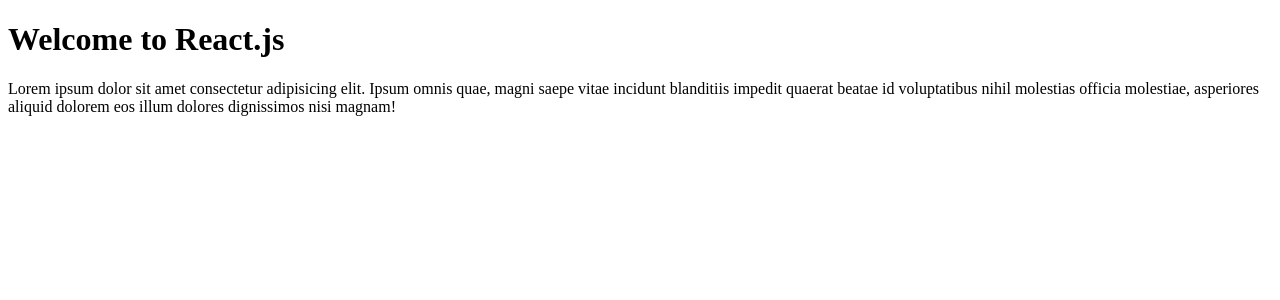
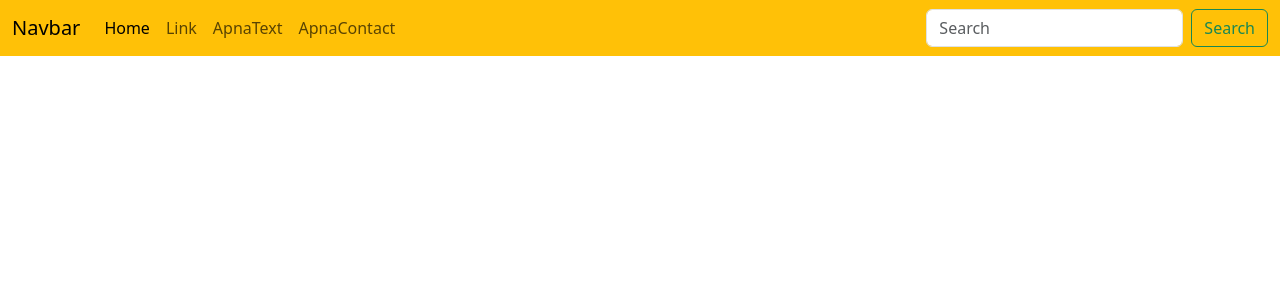
Before and after one commit to NeerajKatheriya1435/Online_Durgesh_React, a React (Create React App) app: page / in a window 1280 px wide. Shown: the top 300 px of the page. Built offline with nearby package versions, Linux system fonts and the light colour scheme.

Commit message:
day 5 react code

```diff
--- /dev/null
+++ b/My Javascript Code/faalatu1.mjs
@@ -0,0 +1,5 @@
+const str1 = "Nitya";
+const str2 = "Abhishek";
+const str3 = "Neeraj";
+
+export default { str1, str2, str3 };
--- a/public/index.html
+++ b/public/index.html
@@ -1,43 +1,30 @@
 <!DOCTYPE html>
 <html lang="en">
+
 <head>
   <meta charset="utf-8" />
   <link rel="icon" href="%PUBLIC_URL%/favicon.ico" />
   <meta name="viewport" content="width=device-width, initial-scale=1" />
   <meta name="theme-color" content="#000000" />
-    <meta
-      name="description"
-      content="Web site created using create-react-app"
-    />
+  <meta name="description" content="Web site created using create-react-app" />
   <link rel="apple-touch-icon" href="%PUBLIC_URL%/logo192.png" />
   <!--
       manifest.json provides metadata used when your web app is installed on a
       user's mobile device or desktop. See https://developers.google.com/web/fundamentals/web-app-manifest/
     -->
   <link rel="manifest" href="%PUBLIC_URL%/manifest.json" />
-    <!--
-      Notice the use of %PUBLIC_URL% in the tags above.
-      It will be replaced with the URL of the `public` folder during the build.
-      Only files inside the `public` folder can be referenced from the HTML.
+  <title>React App</title>
+  <link href="https://cdn.jsdelivr.net/npm/bootstrap@5.3.3/dist/css/bootstrap.min.css" rel="stylesheet"
+    integrity="sha384-QWTKZyjpPEjISv5WaRU9OFeRpok6YctnYmDr5pNlyT2bRjXh0JMhjY6hW+ALEwIH" crossorigin="anonymous">
+</head>
 
-      Unlike "/favicon.ico" or "favicon.ico", "%PUBLIC_URL%/favicon.ico" will
-      work correctly both with client-side routing and a non-root public URL.
-      Learn how to configure a non-root public URL by running `npm run build`.
-    -->
-    <title>React App</title>
-  </head>
 <body>
   <noscript>You need to enable JavaScript to run this app.</noscript>
   <div id="root"></div>
-    <!--
-      This HTML file is a template.
-      If you open it directly in the browser, you will see an empty page.
 
-      You can add webfonts, meta tags, or analytics to this file.
-      The build step will place the bundled scripts into the <body> tag.
+  <script src="https://cdn.jsdelivr.net/npm/bootstrap@5.3.3/dist/js/bootstrap.bundle.min.js"
+    integrity="sha384-YvpcrYf0tY3lHB60NNkmXc5s9fDVZLESaAA55NDzOxhy9GkcIdslK1eN7N6jIeHz"
+    crossorigin="anonymous"></script>
+</body>
 
-      To begin the development, run `npm start` or `yarn start`.
-      To create a production bundle, use `npm run build` or `yarn build`.
-    -->
-  </body>
 </html>
--- a/src/App.js
+++ b/src/App.js
@@ -1,12 +1,13 @@
 
 import './App.css';
 
+import Navbar from "./components/Navbar"
+
 function App() {
   return (
-    <div className="">
-      <h1 className="heading">Welcome to React.js</h1>
-      <p>Lorem ipsum dolor sit amet consectetur adipisicing elit. Ipsum omnis quae, magni saepe vitae incidunt blanditiis impedit quaerat beatae id voluptatibus nihil molestias officia molestiae, asperiores aliquid dolorem eos illum dolores dignissimos nisi magnam!</p>
-    </div>
+    <>
+      <Navbar />
+    </>
   );
 }
 
--- /dev/null
+++ b/src/components/Navbar.js
@@ -0,0 +1,38 @@
+import React from 'react'
+
+const Navbar = () => {
+    return (
+        <>
+            <nav className="navbar navbar-expand-lg bg-warning">
+                <div className="container-fluid">
+                    <a className="navbar-brand" href="/">Navbar</a>
+                    <button className="navbar-toggler" type="button" data-bs-toggle="collapse" data-bs-target="#navbarSupportedContent" aria-controls="navbarSupportedContent" aria-expanded="false" aria-label="Toggle navigation">
+                        <span className="navbar-toggler-icon" />
+                    </button>
+                    <div className="collapse navbar-collapse" id="navbarSupportedContent">
+                        <ul className="navbar-nav me-auto mb-2 mb-lg-0">
+                            <li className="nav-item">
+                                <a className="nav-link active" aria-current="page" href="/">Home</a>
+                            </li>
+                            <li className="nav-item">
+                                <a className="nav-link" href="/">Link</a>
+                            </li>
+                            <li className="nav-item">
+                                <a className="nav-link" href="/">ApnaText</a>
+                            </li>
+                            <li className="nav-item">
+                                <a className="nav-link" href="/">ApnaContact</a>
+                            </li>
+                        </ul>
+                        <form className="d-flex" role="search">
+                            <input className="form-control me-2" type="search" placeholder="Search" aria-label="Search" />
+                            <button className="btn btn-outline-success" type="submit">Search</button>
+                        </form>
+                    </div>
+                </div>
+            </nav>
+        </>
+    )
+}
+
+export default Navbar
```
Also changed, not shown: My Javascript Code/faalatu2.mjs (added, +7 -0 lines), src/faalatu1.js (deleted), src/faalatu2.js (deleted). Lines whose indentation alone changed are shown as unchanged.
